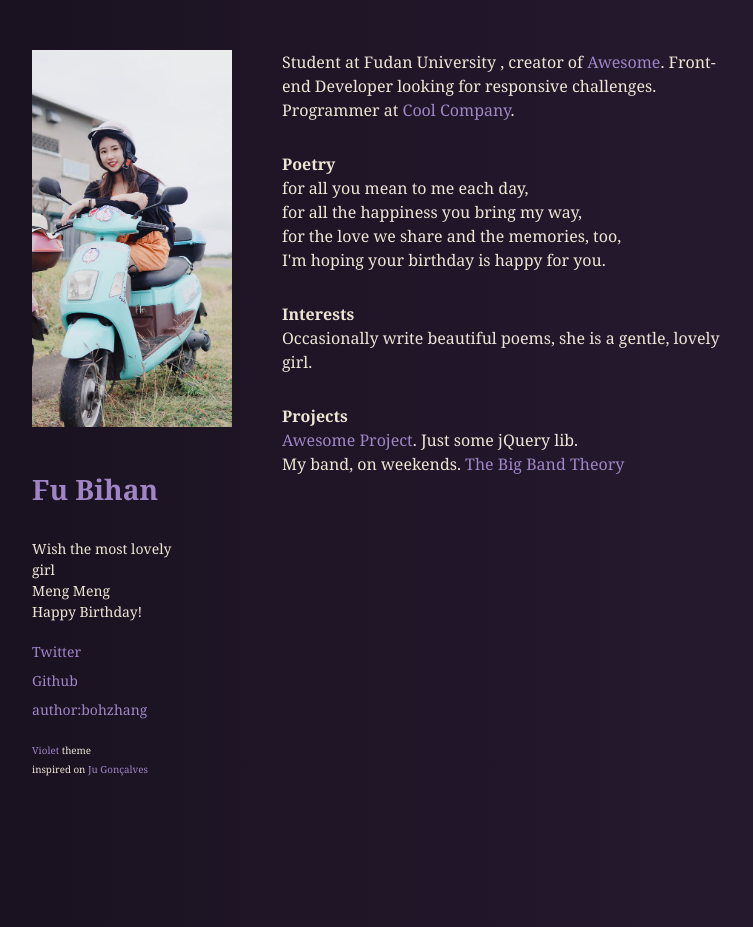
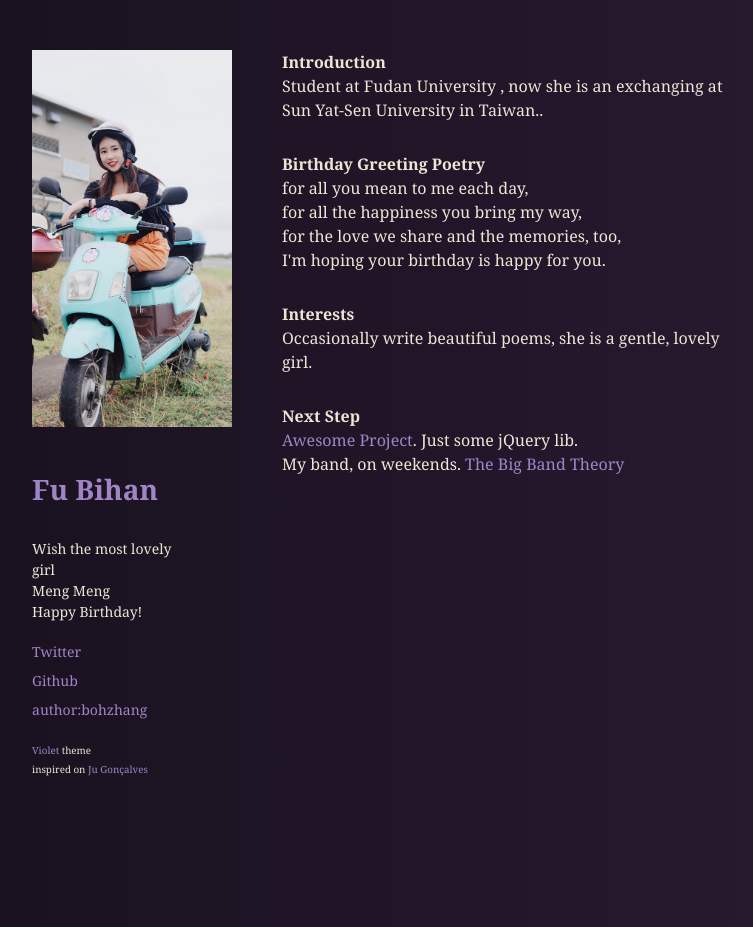
Before and after one commit to Spbohai/ddbohai.github.io, a Jekyll site: the page built from index.html, in a window 1280 px wide. Shown: the whole page, without its empty margins (68-821 px from the left). Built offline with Jekyll 4.4.1, drawn with Linux system fonts in a browser that asks for light colours.

Commit message:
Update index.html

```diff
--- a/index.html
+++ b/index.html
@@ -31,11 +31,12 @@ title: Home
 
 <section class="content">
   <p>
-    Student at Fudan University , creator of <a href="http://aweso.me/">Awesome</a>. Front-end Developer looking for responsive challenges. Programmer at <a href="https://google.com/search?q=cool+company">Cool Company</a>.
+    <strong>Introduction</strong></br>
+    Student at Fudan University , now she is an exchanging at Sun Yat-Sen University in Taiwan.</a>.
   </p>
 
   <p>
-    <strong>Poetry</strong></br>
+    <strong>Birthday Greeting Poetry</strong></br>
       for all you mean to me each day,<br/>
       for all the happiness you bring my way,<br/>
       for the love we share and the memories, too,<br/>
@@ -48,7 +49,7 @@ title: Home
   </p>
 
   <p>
-    <strong>Projects</strong></br>
+    <strong>Next Step</strong></br>
     <a href="http://aweso.me/">Awesome Project</a>. Just some jQuery lib.
     <br>My band, on weekends. <a href="https://google.com/search?q=my+band">The Big Band Theory</a>
   </p>
```
